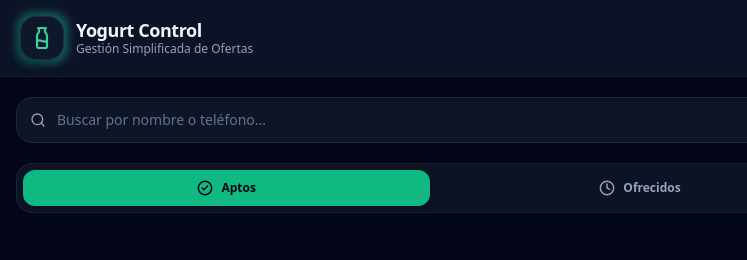
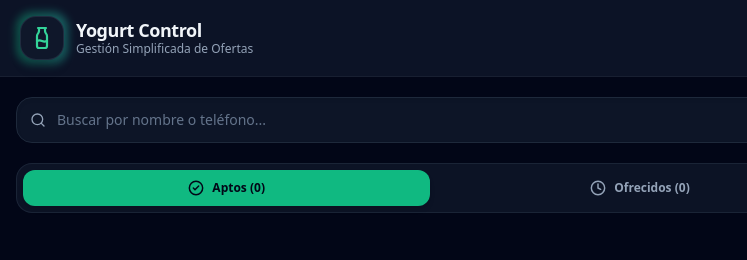
Before and after one commit to Yuser2004/yogurt-control, a plain HTML site: page index.html in a window 1280 px wide. Both pictures are taken after a click on the button "Aptos". Shown: the top 260 px of the page, 0-747 px from the left. Drawn offline with nearby package versions, Linux system fonts and the light colour scheme; no server answers.

Commit message:
actualizar lo de el enumerado de ofrecidos y aptos

```diff
--- a/index.html
+++ b/index.html
@@ -270,18 +270,25 @@
       return restante > 0 ? restante : 0;
     }
 
-    function renderClients() {
+function renderClients() {
       clientListEl.innerHTML = '';
 
-      // Indicadores numéricos
+      // Calculamos las cantidades de cada categoría
       const totalAptos = clientsData.filter(c => isApto(c)).length;
+      const totalOfrecidos = clientsData.length - totalAptos;
+      const totalTodos = clientsData.length;
+
+      // Actualizamos la insignia superior
       aptosCountEl.innerText = totalAptos;
 
-      // Actualizar conteo total en la pestaña "Todos"
+      // Actualizamos los textos de los botones en las tres pestañas
+      const tabAptos = document.getElementById('tab-aptos');
+      const tabOfrecidos = document.getElementById('tab-ofrecidos');
       const tabTodos = document.getElementById('tab-todos');
-      if (tabTodos) {
-        tabTodos.querySelector('span').innerText = `Todos (${clientsData.length})`;
-      }
+
+      if (tabAptos) tabAptos.querySelector('span').innerText = `Aptos (${totalAptos})`;
+      if (tabOfrecidos) tabOfrecidos.querySelector('span').innerText = `Ofrecidos (${totalOfrecidos})`;
+      if (tabTodos) tabTodos.querySelector('span').innerText = `Todos (${totalTodos})`;
 
       const filtered = clientsData.filter(c => {
         const matchesSearch = c.nombre.toLowerCase().includes(searchQuery.toLowerCase()) || c.telefono.includes(searchQuery);
```
